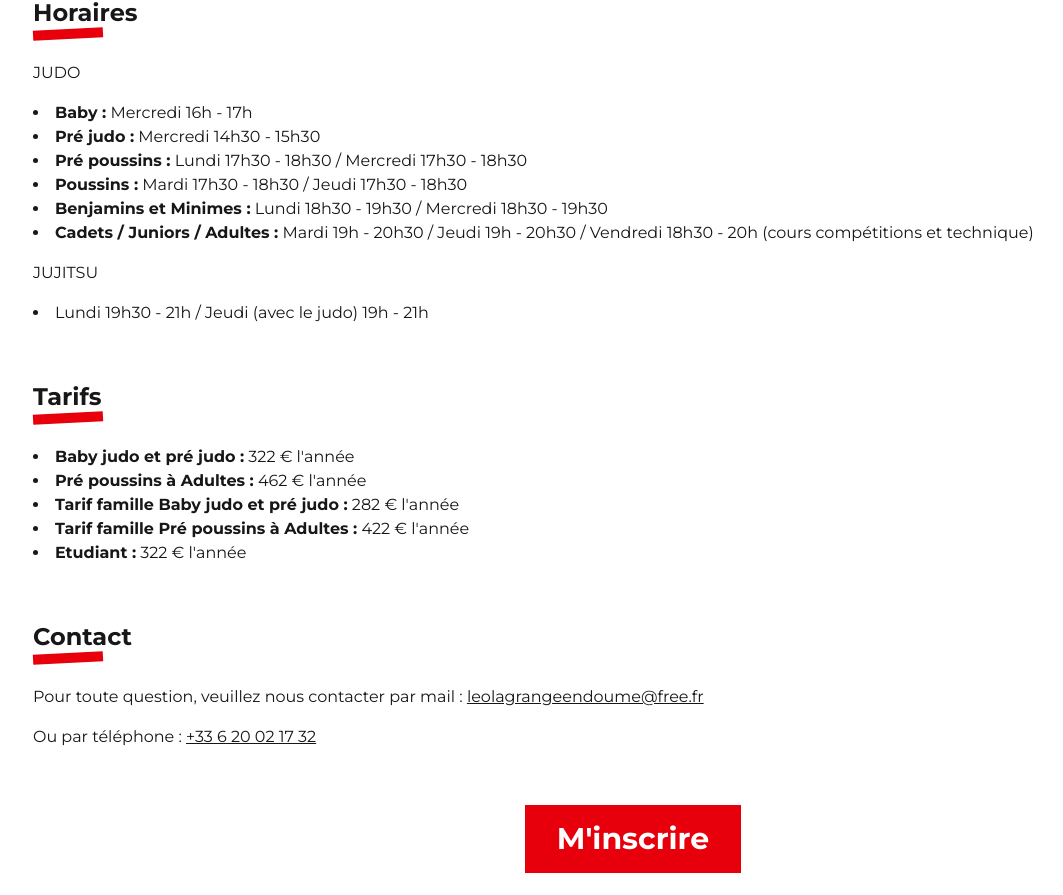
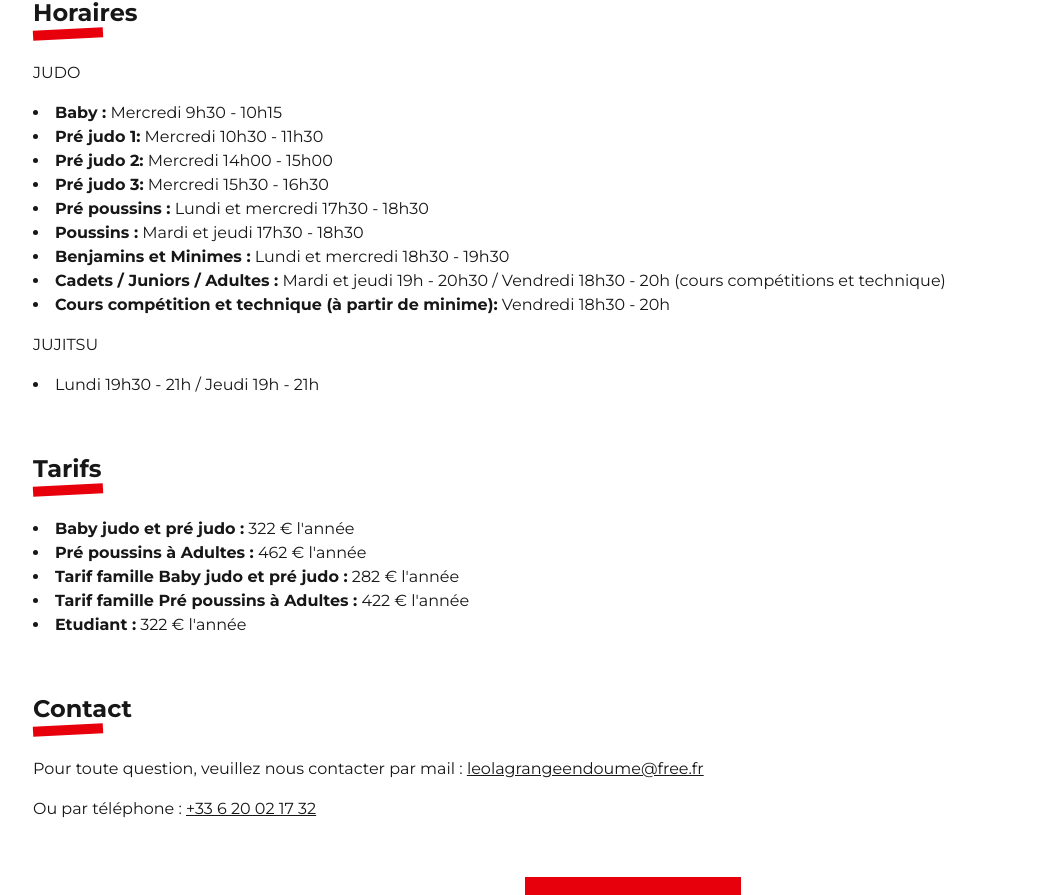
Before and after one commit to JeromeJULIEN/2025_ajm, a Next.js app: page /judo in a window 1280 px wide. Shown: the part 1175-2070 px from the top of the page, without its empty margins (7-1070 px from the left). Built offline with nearby package versions, Linux system fonts and the light colour scheme.

Commit message:
2025/2026 update : - update asso conenct link - update judo / poterie and qi gong info (planning and prices)

```diff
--- a/src/app/gym/page.tsx
+++ b/src/app/gym/page.tsx
@@ -63,7 +63,7 @@ const page = () => {
         </p>
         {/* inscription */}
         <a
-          href="https://leo-lagrange-64c2d426da138.assoconnect.com/collect/description/448697-q-gym?header=%2Fpage%2F2889344-gym"
+          href="https://leo-lagrange-64c2d426da138.assoconnect.com"
           target="_blank"
           rel="noopener noreferrer"
           className="cursor-pointer w-full flex justify-center mt-10"
--- a/src/app/judo/page.tsx
+++ b/src/app/judo/page.tsx
@@ -76,32 +76,41 @@ const page = () => {
         <p>JUDO</p>
         <ul className="list-disc list-inside">
           <li>
-            <strong>Baby :</strong> Mercredi 16h - 17h
+            <strong>Baby :</strong> Mercredi 9h30 - 10h15
           </li>
           <li>
-            <strong>Pré judo :</strong> Mercredi 14h30 - 15h30
+            <strong>Pré judo 1:</strong> Mercredi 10h30 - 11h30
           </li>
           <li>
-            <strong>Pré poussins :</strong> Lundi 17h30 - 18h30 / Mercredi 17h30
-            - 18h30
+            <strong>Pré judo 2:</strong> Mercredi 14h00 - 15h00
           </li>
           <li>
-            <strong>Poussins :</strong> Mardi 17h30 - 18h30 / Jeudi 17h30 -
-            18h30
+            <strong>Pré judo 3:</strong> Mercredi 15h30 - 16h30
           </li>
           <li>
-            <strong>Benjamins et Minimes :</strong> Lundi 18h30 - 19h30 /
-            Mercredi 18h30 - 19h30
+            <strong>Pré poussins :</strong> Lundi et mercredi 17h30 - 18h30
           </li>
           <li>
-            <strong>Cadets / Juniors / Adultes :</strong> Mardi 19h - 20h30 /
-            Jeudi 19h - 20h30 / Vendredi 18h30 - 20h (cours compétitions et
-            technique)
+            <strong>Poussins :</strong> Mardi et jeudi 17h30 - 18h30
+          </li>
+          <li>
+            <strong>Benjamins et Minimes :</strong> Lundi et mercredi 18h30 -
+            19h30
+          </li>
+          <li>
+            <strong>Cadets / Juniors / Adultes :</strong> Mardi et jeudi 19h -
+            20h30 / Vendredi 18h30 - 20h (cours compétitions et technique)
+          </li>
+          <li>
+            <strong>
+              Cours compétition et technique (à partir de minime):
+            </strong>{" "}
+            Vendredi 18h30 - 20h
           </li>
         </ul>
         <p>JUJITSU</p>
         <ul className="list-disc list-inside mb-10">
-          <li>Lundi 19h30 - 21h / Jeudi (avec le judo) 19h - 21h</li>
+          <li>Lundi 19h30 - 21h / Jeudi 19h - 21h</li>
         </ul>
         {/* tarifs */}
         <Title label="Tarifs" />
@@ -140,7 +149,7 @@ const page = () => {
         </p>
         {/* inscription */}
         <a
-          href="https://leo-lagrange-64c2d426da138.assoconnect.com/collect/description/448805-e-judo-jujitsu-1er-mars?header=%2Fpage%2F2401888-judo-jujitsu"
+          href="https://leo-lagrange-64c2d426da138.assoconnect.com"
           target="_blank"
           rel="noopener noreferrer"
           className="cursor-pointer w-full flex justify-center mt-10"
--- a/src/app/poterie/page.tsx
+++ b/src/app/poterie/page.tsx
@@ -76,7 +76,7 @@ const page = () => {
         </p>
         {/* inscription */}
         <a
-          href="https://leo-lagrange-64c2d426da138.assoconnect.com/collect/description/499161-e-poterie-1er-mars?header=%2Fpage%2F2401882-poterie"
+          href="https://leo-lagrange-64c2d426da138.assoconnect.com"
           target="_blank"
           rel="noopener noreferrer"
           className="cursor-pointer w-full flex justify-center mt-10"
--- a/src/app/qigong/page.tsx
+++ b/src/app/qigong/page.tsx
@@ -53,25 +53,21 @@ const page = () => {
         <Title label="Horaires" />
 
         <ul className="list-disc list-inside mb-10">
-          <li>Lundi 9h - 10h30 (1h30)</li>
-          <li>Mardi 9h - 10h (1h)</li>
-          <li>Jeudi 9h - 10h30 (1h30)</li>
+          <li>Mardi 12h30 - 13h30 (1h)</li>
+          <li>Nous contacter pour une plage horaire</li>
         </ul>
 
         {/* tarifs */}
         <Title label="Tarifs" />
         <ul className="list-disc list-inside mb-10">
           <li>
-            <strong>Cours à la demande 1h :</strong> 15 €
+            <strong>Abonnement annuel :</strong> 12€ la séance
           </li>
           <li>
-            <strong>Cours à la demande 1h30 :</strong> 20 €
+            <strong>Carnet de 20 séances :</strong> 15€ la séance
           </li>
           <li>
-            <strong>Formule 2 cours par semaine :</strong> 35 €
-          </li>
-          <li>
-            <strong>Formule 3 cours par semaine :</strong> 40 €
+            <strong>A l&apos;unité :</strong> 20€ la séance
           </li>
         </ul>
         {/* contact */}
@@ -90,7 +86,7 @@ const page = () => {
         </p>
         {/* inscription */}
         <a
-          href="https://leo-lagrange-64c2d426da138.assoconnect.com/collect/description/448699-q-qi-gong?header=%2Fpage%2F2888954-qi-gong"
+          href="https://leo-lagrange-64c2d426da138.assoconnect.com"
           target="_blank"
           rel="noopener noreferrer"
           className="cursor-pointer w-full flex justify-center mt-10"
--- a/src/app/yoga/page.tsx
+++ b/src/app/yoga/page.tsx
@@ -74,7 +74,7 @@ const page = () => {
         </p>
         {/* inscription */}
         <a
-          href="https://leo-lagrange-64c2d426da138.assoconnect.com/collect/description/448690-q-yoga-kundalini?header=%2Fpage%2F2889342-yoga"
+          href="https://leo-lagrange-64c2d426da138.assoconnect.com"
           target="_blank"
           rel="noopener noreferrer"
           className="cursor-pointer w-full flex justify-center mt-10"
```
